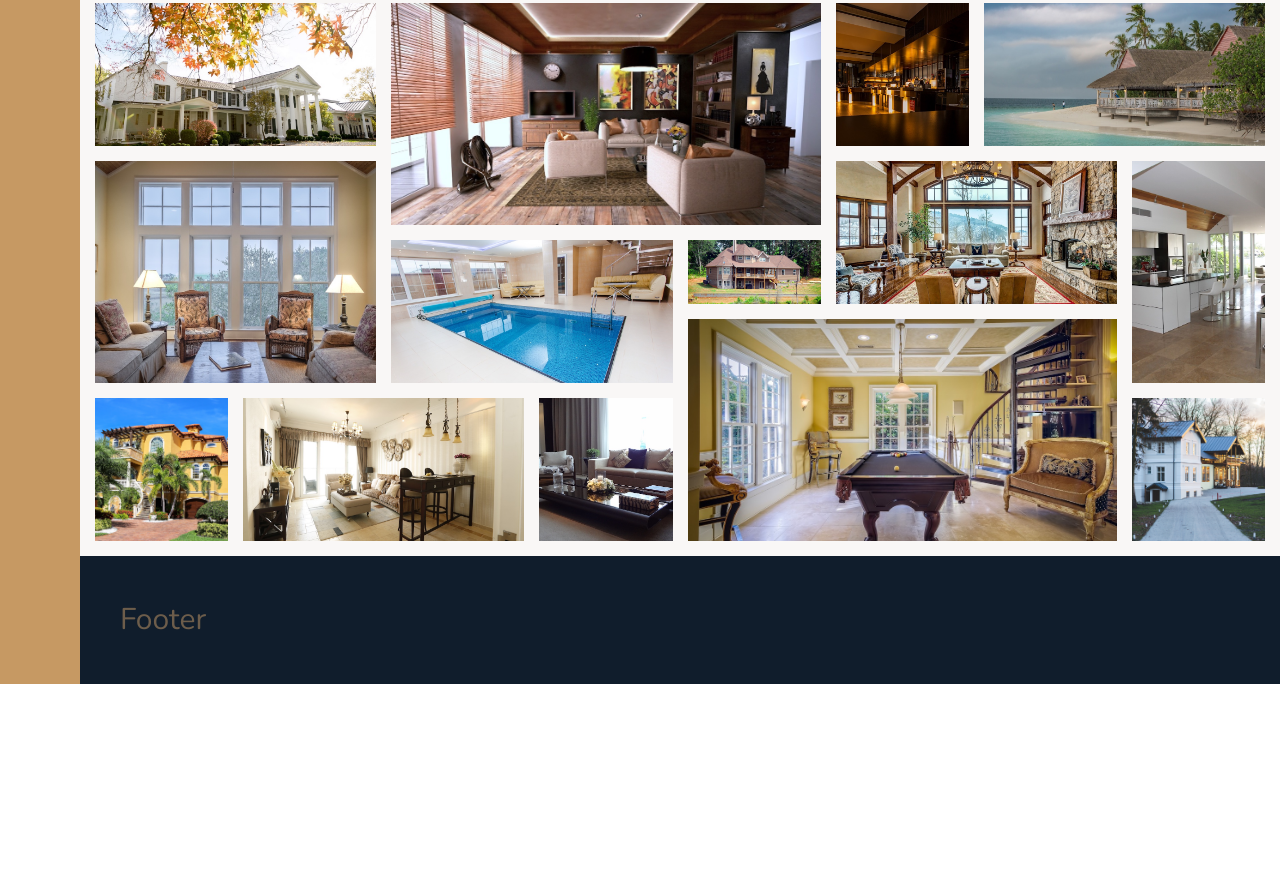
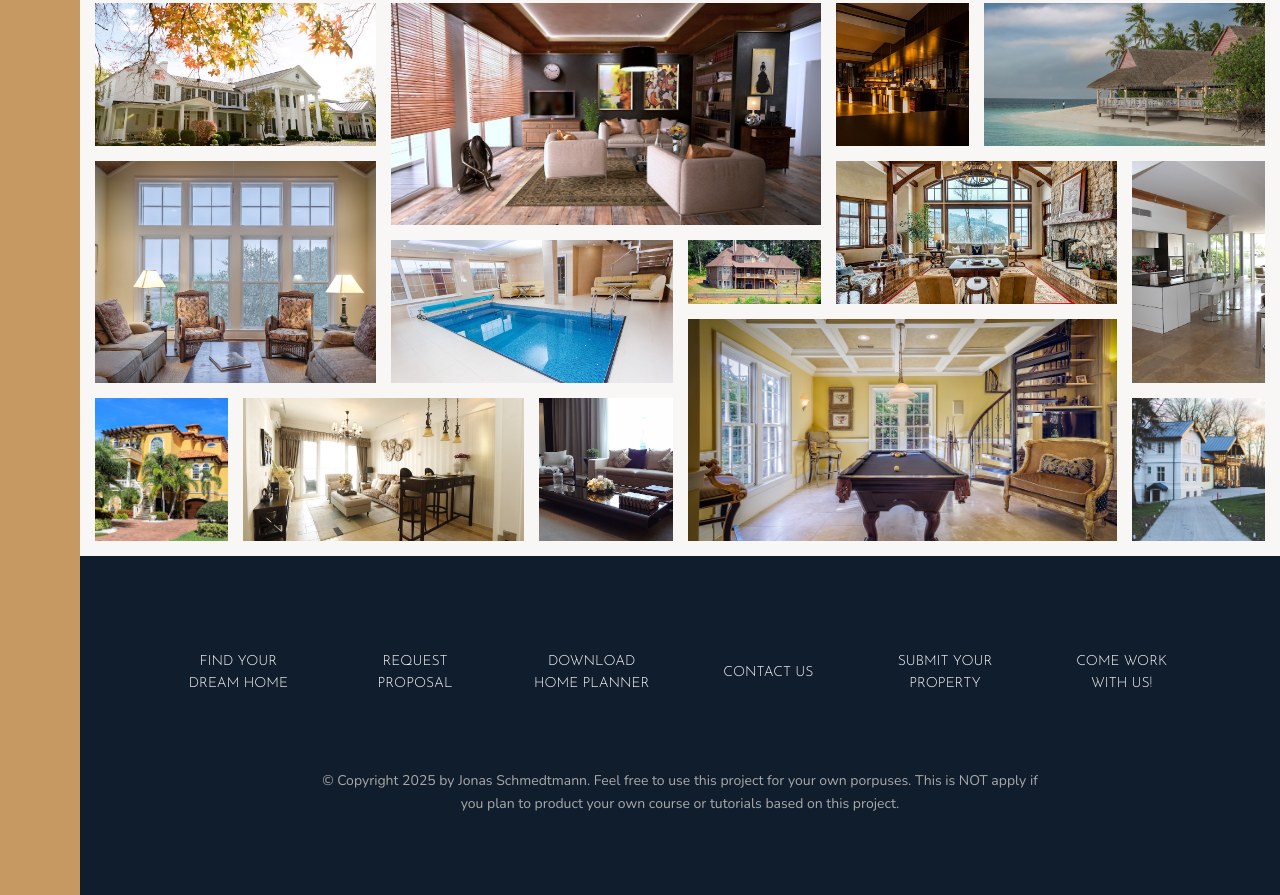
Before and after one commit to Rahimah-98/nexter, a website: page index.html in a window 1280 px wide. Shown: the part 3171-4066 px from the top of the page. Before the commit the page ends 3855 px from the top, so only its background shows below. Drawn offline with nearby package versions, Linux system fonts and the light colour scheme.

Commit message:
Buildint the Footer

```diff
--- a/index.html
+++ b/index.html
@@ -352,6 +352,33 @@
           class="gallery__img" />
       </figure>
     </section>
-    <footer class="footer">Footer</footer>
+    <footer class="footer">
+      <ul class="nav">
+        <li class="nav__item">
+          <a href="#" class="nav__link">Find your dream home</a>
+        </li>
+        <li class="nav__item">
+          <a href="#" class="nav__link">Request proposal</a>
+        </li>
+        <li class="nav__item">
+          <a href="#" class="nav__link">Download home planner</a>
+        </li>
+        <li class="nav__item">
+          <a href="#" class="nav__link">Contact us</a>
+        </li>
+        <li class="nav__item">
+          <a href="#" class="nav__link">Submit your property</a>
+        </li>
+        <li class="nav__item">
+          <a href="#" class="nav__link">Come work with us!</a>
+        </li>
+      </ul>
+
+      <p class="copyright">
+        &copy; Copyright 2025 by Jonas Schmedtmann. Feel free to use this
+        project for your own porpuses. This is NOT apply if you plan to product
+        your own course or tutorials based on this project.
+      </p>
+    </footer>
   </body>
 </html>
--- a/sass/_footer.scss
+++ b/sass/_footer.scss
@@ -1,4 +1,43 @@
 .footer {
   background: $color-secondary;
   grid-column: full-start / full-end;
+  padding: 8rem;
 }
+
+.nav {
+  list-style: none;
+
+  display: grid;
+  grid-template-columns: repeat(auto-fit, minmax(15rem, 1fr));
+  gap: 2rem;
+  align-items: center;
+
+  &__link:link,
+  &__link:visited {
+    font-size: 1.4rem;
+    color: #fff;
+    text-decoration: none;
+    font-family: $font-display;
+    text-transform: uppercase;
+    text-align: center;
+    padding: 1.5rem;
+    display: block;
+    transition: all 0.2s;
+  }
+
+  &__link:hover,
+  &__link:active {
+    background: rgba(#fff, 0.05);
+    transform: translateY(-3px);
+  }
+}
+
+.copyright {
+  font-size: 1.4rem;
+  color: $color-grey-light-2;
+  margin-top: 6rem;
+  margin-right: auto;
+  margin-left: auto;
+  text-align: center;
+  width: 70%;
+}
```
Also changed, not shown: css/style.css, dist/index.html.
